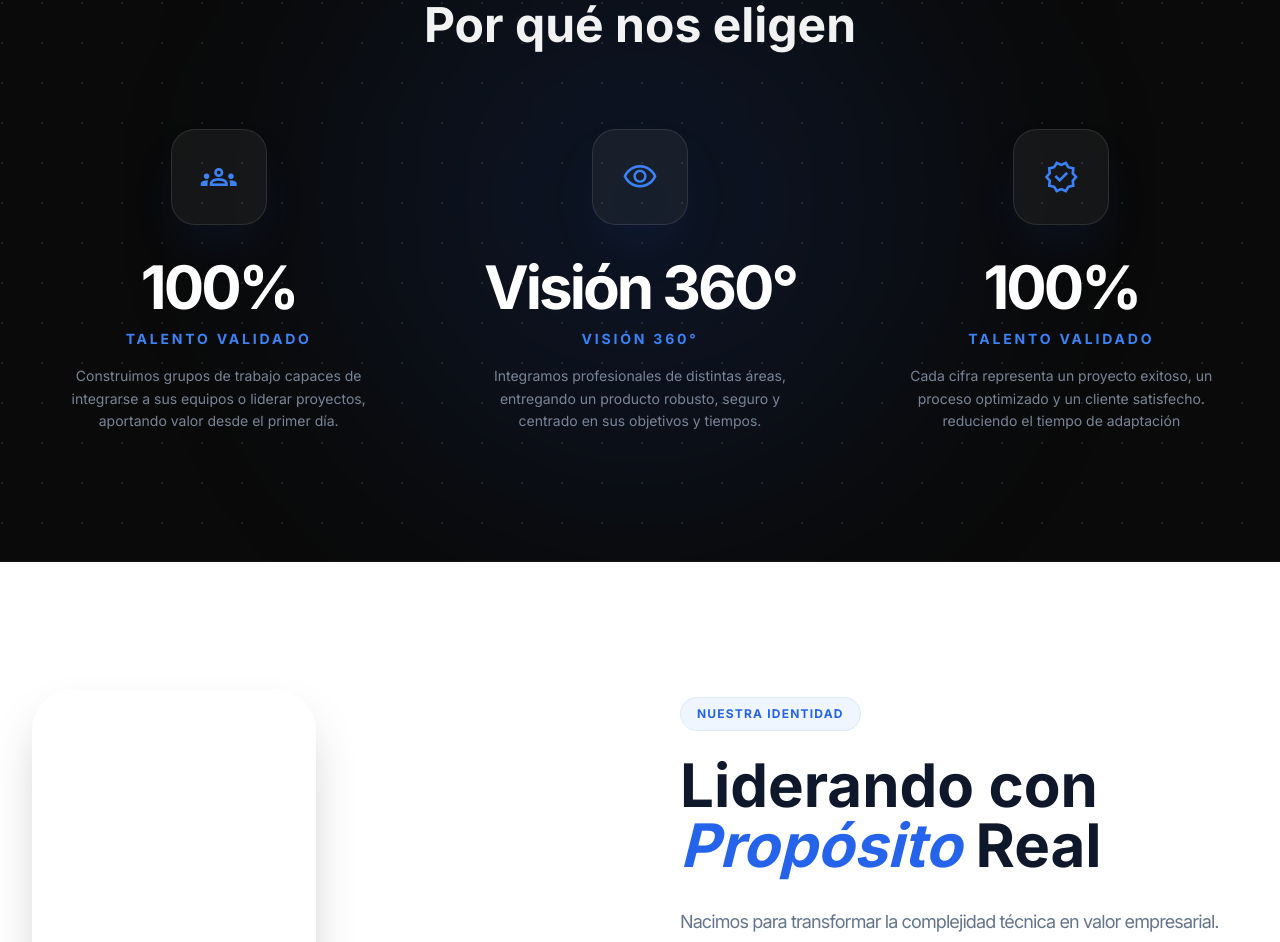
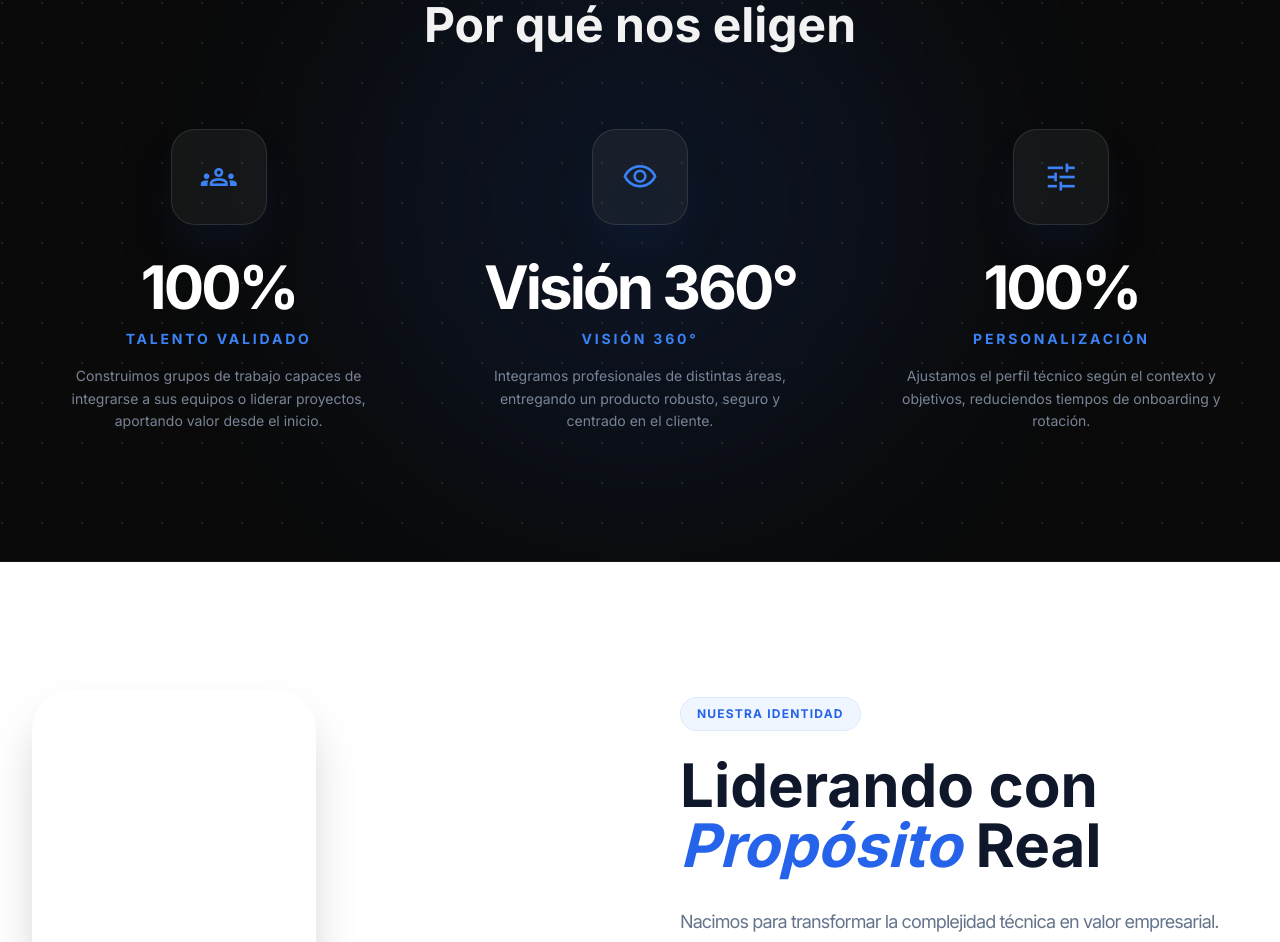
Before and after one commit to asinomas/paginaultima, a React (Vite) app in the folder Pagina_ultima/: page / in a window 1280 px wide. Shown: the part 2015-2957 px from the top of the page. Built offline with nearby package versions, Linux system fonts and the light colour scheme.

Commit message:
Update Stats.tsx

```diff
--- a/Pagina_ultima/src/components/Stats.tsx
+++ b/Pagina_ultima/src/components/Stats.tsx
@@ -7,19 +7,19 @@ const Stats: React.FC = () => {
       icon: 'groups',
       value: '100%',
       label: 'Talento Validado',
-      text: 'Construimos grupos de trabajo capaces de integrarse a sus equipos o liderar proyectos, aportando valor desde el primer día.'
+      text: 'Construimos grupos de trabajo capaces de integrarse a sus equipos o liderar proyectos, aportando valor desde el inicio.'
     },
     {
       icon: 'visibility',
       value: 'Visión 360°',
       label: 'Visión 360°',
-      text: 'Integramos profesionales de distintas áreas, entregando un producto robusto, seguro y centrado en sus objetivos y tiempos.'
+      text: 'Integramos profesionales de distintas áreas, entregando un producto robusto, seguro y centrado en el cliente.'
     },
     {
-      icon: 'verified',
+      icon: 'tune',
       value: '100%',
-      label: 'Talento Validado',
-      text: 'Cada cifra representa un proyecto exitoso, un proceso optimizado y un cliente satisfecho. reduciendo el tiempo de adaptación'
+      label: 'Personalización',
+      text: 'Ajustamos el perfil técnico según el contexto y objetivos, reduciendos tiempos de onboarding y rotación.'
     }
   ];
 
```
